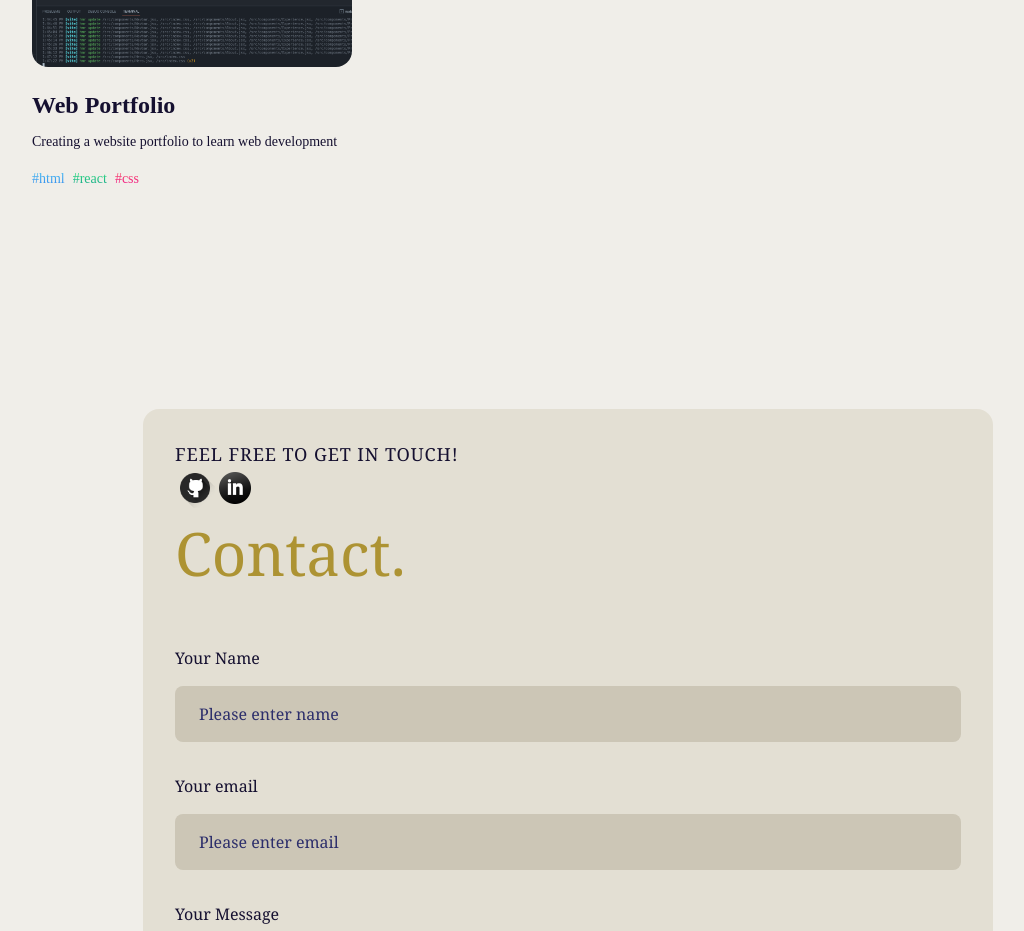
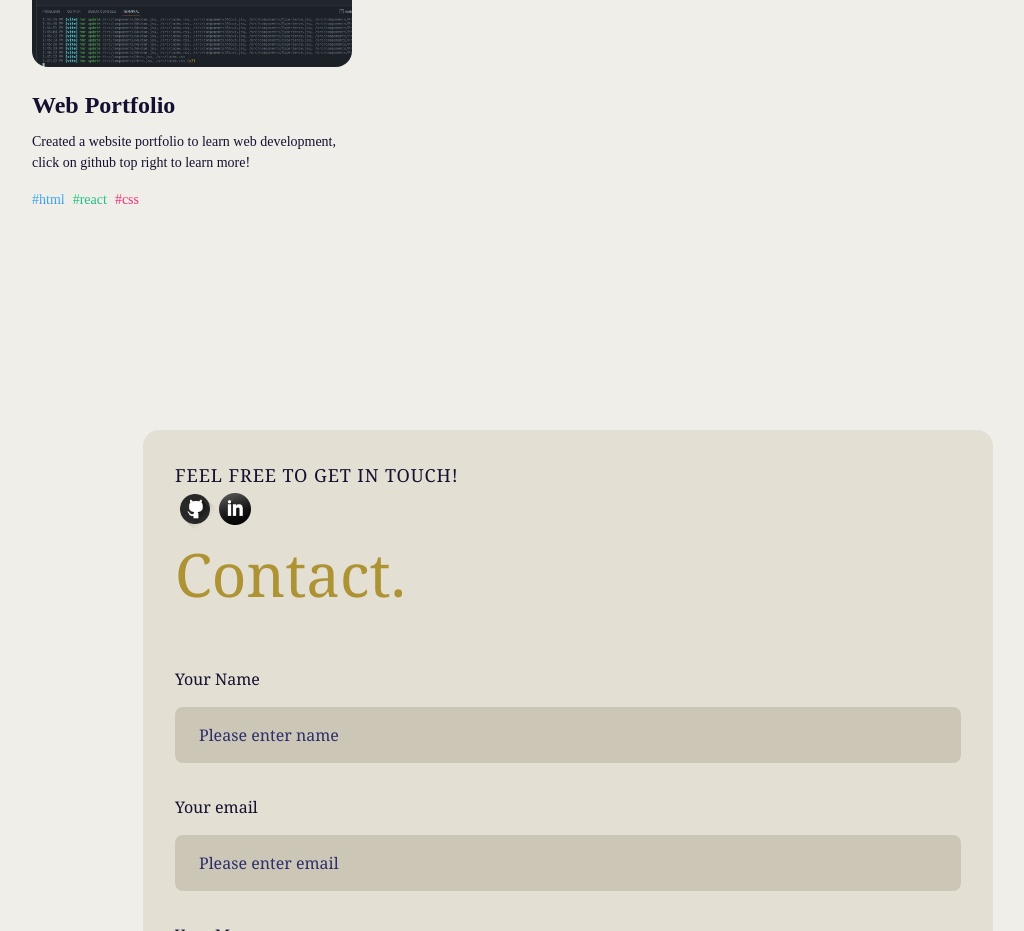
Before and after one commit to Alexde-Ath/PORTFOLIO_AD, a React (Vite) app: page / in a window 1280 px wide. Shown: the part 3360-4291 px from the top of the page, without its empty margins (52-1076 px from the left). Built offline with nearby package versions, Linux system fonts and the light colour scheme.

Commit message:
Update: project description

```diff
--- a/src/constants/index.js
+++ b/src/constants/index.js
@@ -86,7 +86,7 @@ import {
     {
       name: "Web Portfolio",
       description:
-        "Creating a website portfolio to learn web development",
+        "Created a website portfolio to learn web development, click on github top right to learn more!",
       tags: [
         {
           name: "html",
```
